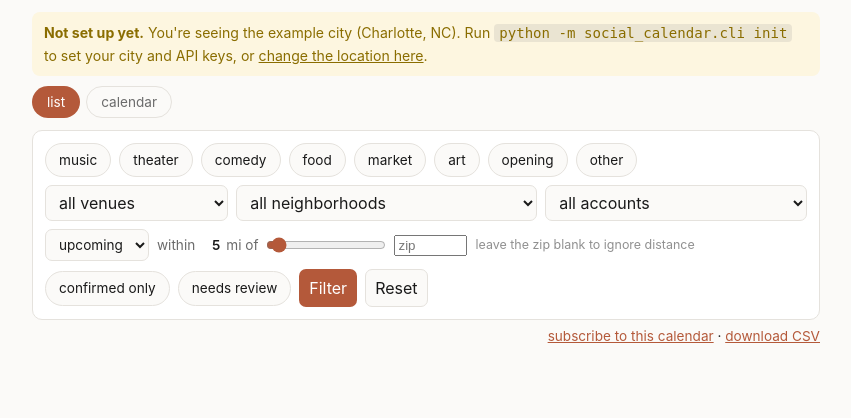
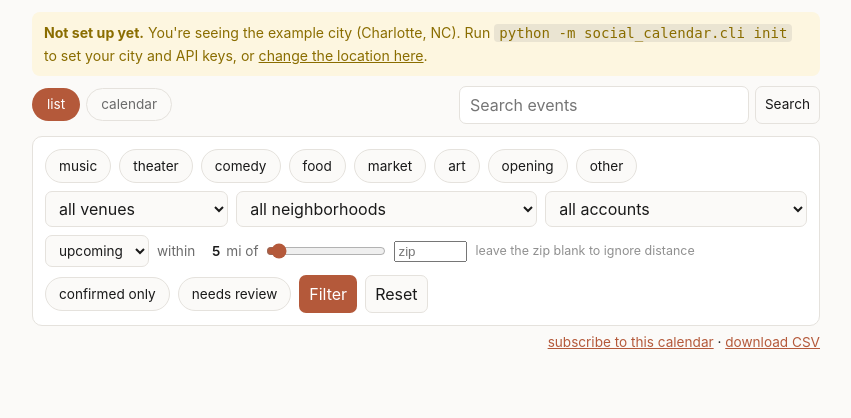
Before and after one commit to colinarndt/LoCal, a Flask app: page / in a window 1280 px wide. Shown: the part 48-466 px from the top of the page, without its empty margins (214-1065 px from the left). Run offline with Flask 3, Linux system fonts and the light colour scheme; data that the repository does not hold is empty.

Commit message:
Add event title and caption search

```diff
--- a/social_calendar/templates/index.html
+++ b/social_calendar/templates/index.html
@@ -68,10 +68,21 @@
   .setup code { background:rgba(128,128,128,.15); border-radius:4px; padding:1px 5px; }
   .setup a { color:inherit; }
 
-  .views { display:flex; gap:6px; margin:10px 0 0; }
+  .viewbar { display:flex; align-items:center; gap:10px; margin:10px 0 0; }
+  .views { display:flex; gap:6px; margin:0; flex:none; }
   .views a { font-size:.85rem; padding:5px 14px; border:1px solid var(--line);
              border-radius:999px; text-decoration:none; color:var(--muted); }
   .views a.on { background:var(--accent); border-color:transparent; color:#fff; }
+  .search { margin-left:auto; display:flex; justify-content:flex-end; gap:6px;
+            min-width:0; flex:1; }
+  .search input { width:min(290px,100%); min-width:0; font:inherit; padding:6px 10px;
+                  border-radius:7px; border:1px solid var(--line);
+                  background:var(--card); color:var(--ink); }
+  .search input:focus { outline:2px solid color-mix(in srgb, var(--accent) 45%, transparent);
+                        border-color:var(--accent); }
+  .search button { font-size:.85rem; }
+  .sr-only { position:absolute; width:1px; height:1px; padding:0; margin:-1px;
+             overflow:hidden; clip:rect(0,0,0,0); white-space:nowrap; border:0; }
 
   .mnav { display:flex; align-items:center; gap:14px; margin:18px 0 10px; }
   .mnav strong { font-size:1.05rem; }
@@ -188,12 +199,20 @@
   </div>
 {% endif %}
 
+<div class="viewbar">
   <nav class="views">
     <a class="{% if view != 'calendar' %}on{% endif %}"
        href="?{{ query_with(args, view=None, month=None) }}">list</a>
     <a class="{% if view == 'calendar' %}on{% endif %}"
        href="?{{ query_with(args, view='calendar', month=args.get('month') or today[:7]) }}">calendar</a>
   </nav>
+  <div class="search" role="search">
+    <label class="sr-only" for="q">Search event titles and post captions</label>
+    <input type="search" id="q" name="q" form="f" value="{{ args.get('q','') }}"
+           placeholder="Search events" autocomplete="off">
+    <button type="submit" form="f">Search</button>
+  </div>
+</div>
 
 <form class="filters" method="get" id="f">
   {% if view == 'calendar' %}
--- a/social_calendar/web.py
+++ b/social_calendar/web.py
@@ -151,6 +151,20 @@ def _filters(args) -> tuple[str, list]:
             "JOIN source_post ap ON ap.post_id=aes.source_item_id "
             "WHERE aes.event_id=e.id AND (ap.polled_handle=? OR ap.attributed_handle=?)))")
         params += [account, account, account, account]
+    if search := (args.get("q") or "").strip():
+        # LIKE wildcards in a user's query should be ordinary characters. The
+        # correlated source lookup covers captions attached during dedupe too,
+        # not only the source_post chosen as the canonical event's display row.
+        escaped = search.replace("\\", "\\\\").replace("%", "\\%").replace("_", "\\_")
+        pattern = f"%{escaped}%"
+        where.append(
+            "(e.title LIKE ? ESCAPE '\\' COLLATE NOCASE OR "
+            "COALESCE(p.caption,'') LIKE ? ESCAPE '\\' COLLATE NOCASE OR "
+            "EXISTS (SELECT 1 FROM event_source ses "
+            "JOIN source_post sp ON sp.post_id=ses.source_item_id "
+            "WHERE ses.event_id=e.id AND "
+            "COALESCE(sp.caption,'') LIKE ? ESCAPE '\\' COLLATE NOCASE))")
+        params += [pattern, pattern, pattern]
     if args.get("confirmed") == "1":
         where.append("e.is_confirmed = 1")
     if args.get("review") == "1":
```
Also changed, not shown: tests/test_web_filters.py (+50 -0 lines). Lines whose indentation alone changed are shown as unchanged.
